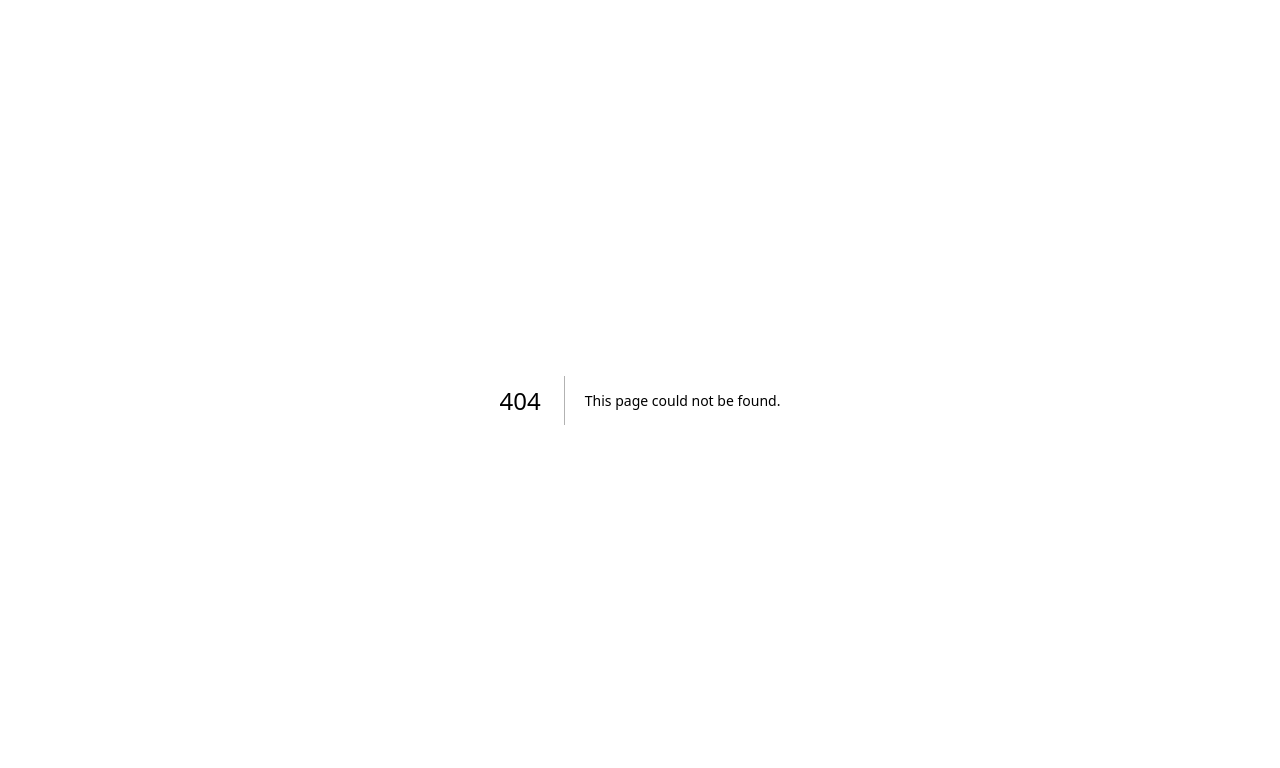
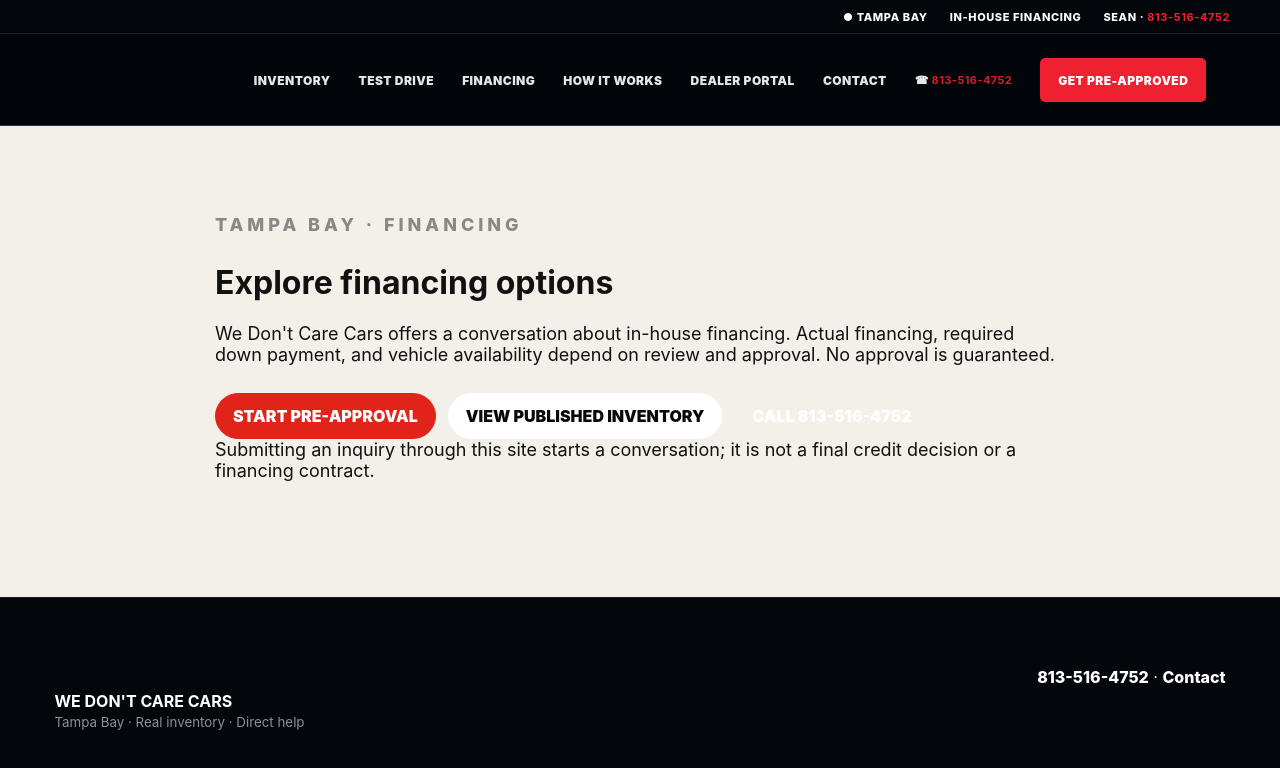
Before and after one commit to OnlyClinton/CPX1, a Next.js app: page /financing in a window 1280 px wide. Before the commit this address had no page. Shown: the top 768 px of the page. Built offline with nearby package versions, Linux system fonts and the light colour scheme.

Commit message:
fix(wdcc): add truthful public route recovery and inventory safety regression

```diff
--- /dev/null
+++ b/app/financing/page.tsx
@@ -0,0 +1,12 @@
+import Link from "next/link";
+import { Footer, Header } from "../components";
+
+export default function FinancingPage() {
+  return <><Header/><main className="section light"><div className="wrap leadPage">
+    <p className="eyebrow muted">TAMPA BAY · FINANCING</p>
+    <h1>Explore financing options</h1>
+    <p>We Don't Care Cars offers a conversation about in-house financing. Actual financing, required down payment, and vehicle availability depend on review and approval. No approval is guaranteed.</p>
+    <div className="actions"><Link className="cta red" href="/get-approved?source=financing">START PRE-APPROVAL</Link><Link className="cta" href="/inventory">VIEW PUBLISHED INVENTORY</Link><a className="cta ghost" href="tel:+18135164752">CALL 813-516-4752</a></div>
+    <p>Submitting an inquiry through this site starts a conversation; it is not a final credit decision or a financing contract.</p>
+  </div></main><Footer/></>;
+}
```
